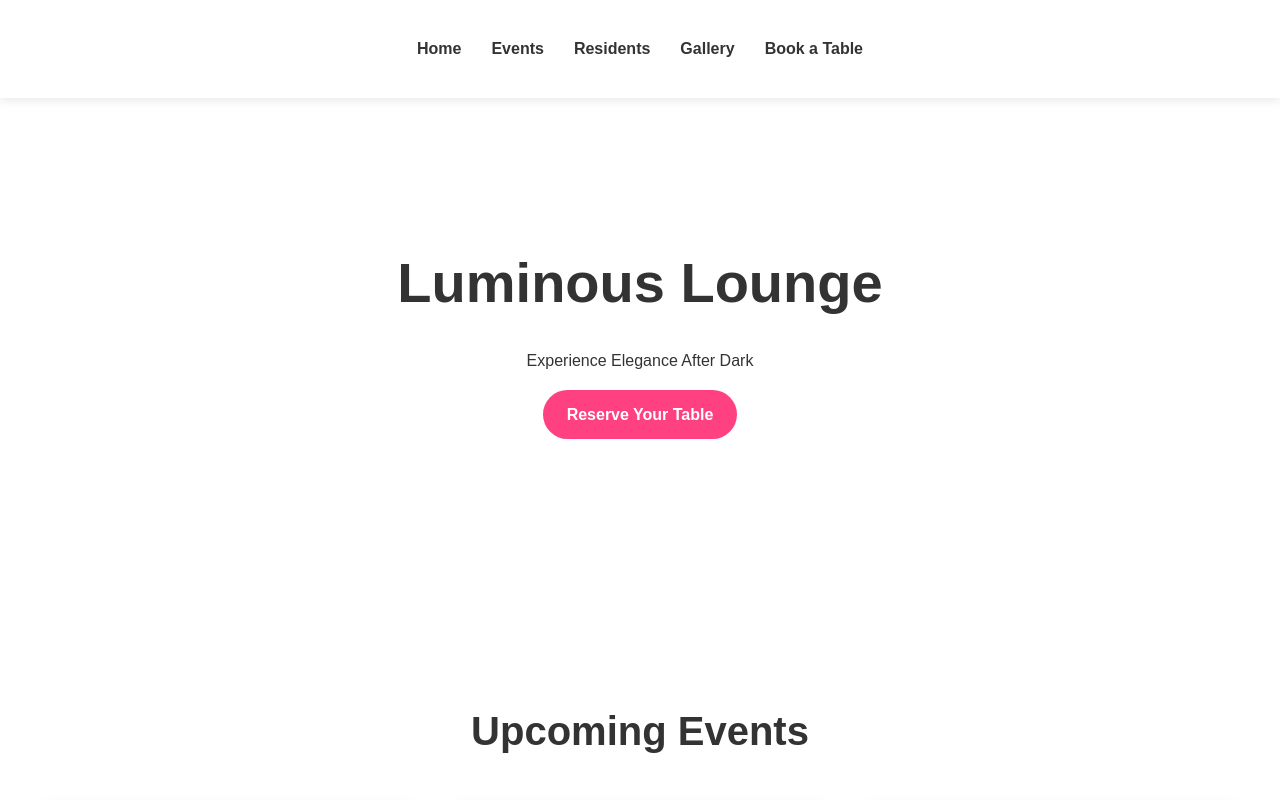
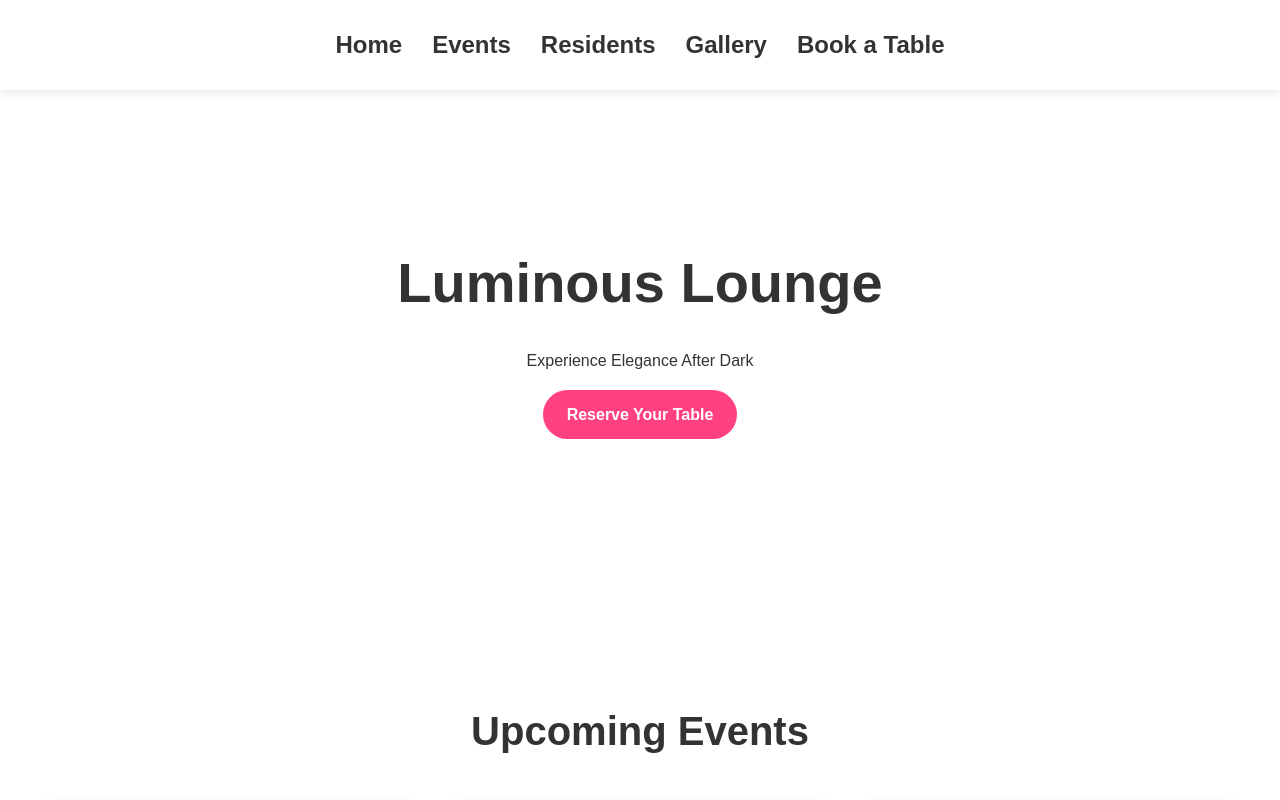
Before and after one commit to tumelovincent/Club, a plain HTML site: page index.html in a window 1280 px wide. Shown: the top 800 px of the page. Drawn offline with Linux system fonts and the light colour scheme.

Commit message:
Update index.html

```diff
--- a/index.html
+++ b/index.html
@@ -18,7 +18,7 @@ body {
 }
 header {
   background-color: #ffffff;
-  padding: 20px 0;
+  padding: 10px 0;
   box-shadow: 0 2px 10px rgba(0,0,0,0.1);
   position: fixed;
   width: 100%;
@@ -37,6 +37,7 @@ nav ul li a {
   text-decoration: none;
   color: #333333;
   font-weight: bold;
+  font-size: x-large;
   transition: color 0.3s;
 }
 nav ul li a:hover {
@@ -48,7 +49,7 @@ nav ul li a:hover {
   align-items: center;
   justify-content: center;
   background: url('elegant-club.jpg') no-repeat center center;
-  background-size: cover;
+
   position: relative;
 }
 .hero::before {
```
